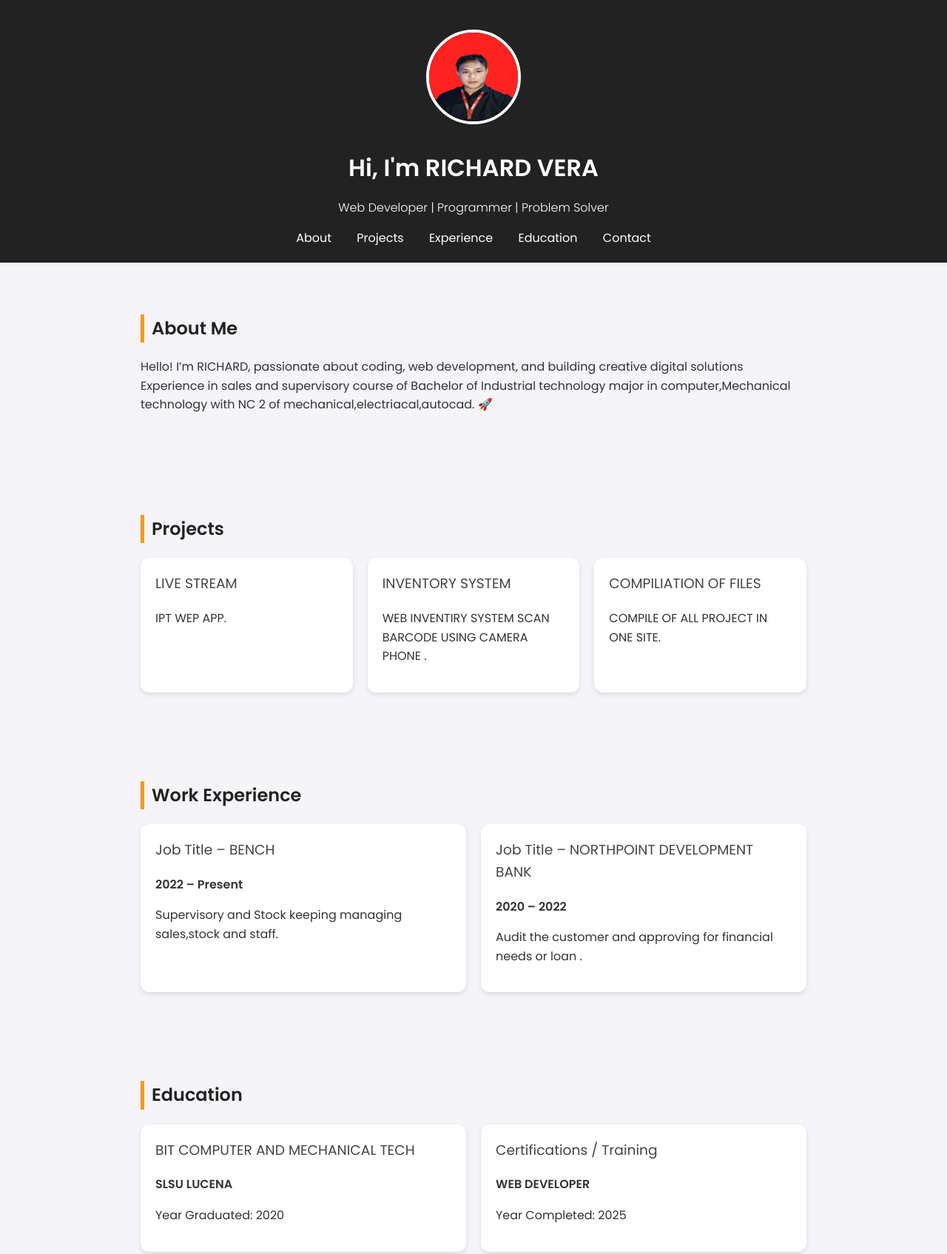
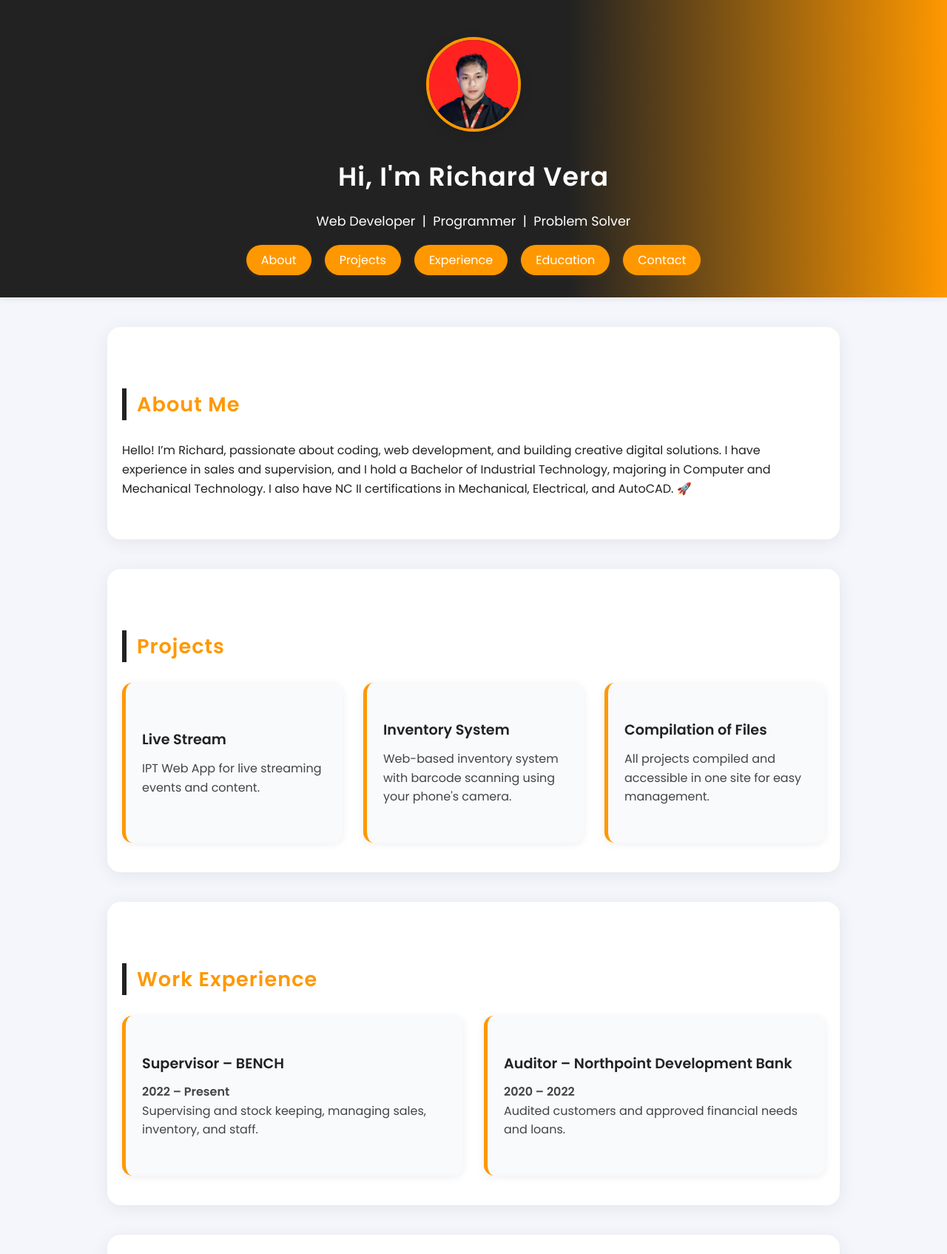
Before and after one commit to chad1991/FORTPOLIO, a plain HTML site: page index.html in a window 1280 px wide. Shown: the top 1695 px of the page at 74% size. Drawn offline with Linux system fonts and the light colour scheme.

Commit message:
Update index.html

```diff
--- a/index.html
+++ b/index.html
@@ -3,132 +3,227 @@
 <head>
   <meta charset="UTF-8" />
   <meta name="viewport" content="width=device-width, initial-scale=1" />
-  <title>My Portfolio</title>
+  <title>Richard Vera | Portfolio</title>
   <!-- Google Fonts -->
   <link href="https://fonts.googleapis.com/css2?family=Poppins:wght@300;400;600&display=swap" rel="stylesheet">
   <style>
+    html {
+      scroll-behavior: smooth;
+    }
     body {
       font-family: 'Poppins', sans-serif;
       margin: 0;
-      background: #f4f4f9;
-      color: #333;
+      background: #f4f6fb;
+      color: #222;
       line-height: 1.6;
     }
     header {
-      background: #222;
+      background: linear-gradient(90deg, #222 60%, #ff9800 100%);
       color: white;
-      padding: 40px 20px 20px;
+      padding: 50px 20px 30px;
       text-align: center;
       position: sticky;
       top: 0;
       z-index: 1000;
+      box-shadow: 0 2px 8px rgba(0,0,0,0.08);
     }
     header img {
       width: 120px;
       height: 120px;
       border-radius: 50%;
-      border: 4px solid white;
+      border: 4px solid #ff9800;
       margin-bottom: 15px;
+      object-fit: cover;
+      box-shadow: 0 4px 16px rgba(0,0,0,0.12);
     }
     header h1 {
       margin: 10px 0 5px;
-      font-weight: 600;
+      font-weight: 700;
+      letter-spacing: 1px;
+      font-size: 2.2rem;
     }
     header p {
-      font-weight: 300;
+      font-weight: 400;
+      font-size: 1.1rem;
+      margin-bottom: 0;
     }
     nav {
-      margin-top: 15px;
+      margin-top: 18px;
+      display: flex;
+      justify-content: center;
+      gap: 18px;
+      flex-wrap: wrap;
+      transition: all 0.3s;
     }
     nav a {
       color: white;
-      margin: 0 15px;
+      background: #ff9800;
+      padding: 8px 20px;
+      border-radius: 25px;
       text-decoration: none;
       font-weight: 500;
-      transition: color 0.3s;
+      font-size: 1rem;
+      transition: background 0.3s, color 0.3s, box-shadow 0.3s;
+      box-shadow: 0 2px 8px rgba(255,152,0,0.08);
+      border: none;
+      outline: none;
       display: inline-block;
     }
-    nav a:hover {
+    nav a:hover, nav a:focus {
+      background: #fff;
       color: #ff9800;
+      box-shadow: 0 4px 16px rgba(255,152,0,0.18);
     }
     /* Hamburger button */
     .menu-toggle {
       display: none;
-      font-size: 28px;
+      font-size: 32px;
       cursor: pointer;
       position: absolute;
-      top: 20px;
-      right: 20px;
+      top: 28px;
+      right: 28px;
+      z-index: 1100;
+      background: none;
+      border: none;
+      color: #ff9800;
+      transition: color 0.3s;
+    }
+    .menu-toggle:focus {
+      outline: 2px solid #ff9800;
     }
     /* Sections */
     section {
-      padding: 50px 20px;
-      max-width: 900px;
-      margin: auto;
+      padding: 60px 20px 40px;
+      max-width: 950px;
+      margin: 0 auto 30px auto;
+      background: #fff;
+      border-radius: 18px;
+      box-shadow: 0 4px 24px rgba(0,0,0,0.07);
+      margin-top: 40px;
     }
     h2 {
-      margin-bottom: 20px;
-      font-weight: 600;
-      color: #222;
-      border-left: 5px solid #ff9800;
-      padding-left: 10px;
+      margin-bottom: 28px;
+      font-weight: 700;
+      color: #ff9800;
+      border-left: 6px solid #222;
+      padding-left: 14px;
+      font-size: 1.7rem;
+      letter-spacing: 1px;
     }
     .grid {
       display: grid;
-      grid-template-columns: repeat(auto-fit, minmax(250px, 1fr));
-      gap: 20px;
+      grid-template-columns: repeat(auto-fit, minmax(260px, 1fr));
+      gap: 28px;
     }
     .card {
-      background: white;
-      padding: 20px;
-      border-radius: 12px;
-      box-shadow: 0 3px 6px rgba(0,0,0,0.1);
-      transition: transform 0.2s;
+      background: #f9fafc;
+      padding: 28px 22px;
+      border-radius: 14px;
+      box-shadow: 0 2px 12px rgba(34,34,34,0.07);
+      transition: transform 0.18s, box-shadow 0.18s;
+      border-left: 5px solid #ff9800;
+      min-height: 160px;
+      display: flex;
+      flex-direction: column;
+      justify-content: center;
     }
     .card:hover {
-      transform: translateY(-5px);
+      transform: translateY(-7px) scale(1.03);
+      box-shadow: 0 8px 32px rgba(255,152,0,0.13);
     }
     .card h3 {
       margin-top: 0;
-      font-weight: 500;
+      font-weight: 600;
+      color: #222;
+      font-size: 1.2rem;
+      margin-bottom: 10px;
+    }
+    .card p {
+      margin: 0;
       color: #444;
+      font-size: 1rem;
     }
     footer {
       background: #222;
       color: white;
       text-align: center;
-      padding: 20px;
-      margin-top: 30px;
+      padding: 22px;
+      margin-top: 40px;
       font-weight: 300;
+      font-size: 1rem;
+      letter-spacing: 1px;
     }
     a {
       color: #ff9800;
+      text-decoration: underline;
+      transition: color 0.2s;
+    }
+    a:hover, a:focus {
+      color: #222;
     }
     /* Mobile menu */
+    @media (max-width: 900px) {
+      section {
+        margin-top: 24px;
+        padding: 40px 8px 28px;
+      }
+      .grid {
+        gap: 18px;
+      }
+    }
     @media (max-width: 768px) {
       nav {
         display: none;
         flex-direction: column;
+        align-items: center;
+        gap: 0;
         margin-top: 20px;
-      }
-      nav a {
-        margin: 10px 0;
+        background: #222;
+        border-radius: 0 0 18px 18px;
+        box-shadow: 0 4px 16px rgba(0,0,0,0.08);
+        position: absolute;
+        left: 0;
+        right: 0;
+        top: 100px;
+        z-index: 1050;
+        padding-bottom: 18px;
       }
       nav.active {
         display: flex;
       }
+      nav a {
+        margin: 10px 0;
+        width: 80%;
+        text-align: center;
+      }
       .menu-toggle {
         display: block;
+      }
+      header {
+        padding-bottom: 30px;
+      }
+    }
+    @media (max-width: 500px) {
+      header img {
+        width: 90px;
+        height: 90px;
+      }
+      h2 {
+        font-size: 1.2rem;
+        padding-left: 8px;
+      }
+      .card {
+        padding: 18px 10px;
       }
     }
   </style>
 </head>
 <body>
   <header>
-    <span class="menu-toggle" onclick="toggleMenu()">☰</span>
-    <img src="profile.jpg" alt="Profile Picture">
-    <h1>Hi, I'm RICHARD VERA</h1>
-    <p>Web Developer | Programmer | Problem Solver</p>
+    <button class="menu-toggle" onclick="toggleMenu()" aria-label="Open navigation menu" aria-expanded="false">☰</button>
+    <img src="profile.jpg" alt="Richard Vera's Profile Picture">
+    <h1>Hi, I'm Richard Vera</h1>
+    <p>Web Developer &nbsp;|&nbsp; Programmer &nbsp;|&nbsp; Problem Solver</p>
     <nav id="navbar">
       <a href="#about" onclick="closeMenu()">About</a>
       <a href="#projects" onclick="closeMenu()">Projects</a>
@@ -140,23 +235,27 @@
 
   <section id="about">
     <h2>About Me</h2>
-    <p>Hello! I’m RICHARD, passionate about coding, web development, and building creative digital solutions Experience in sales and supervisory course of Bachelor of Industrial technology major in computer,Mechanical technology with NC 2 of mechanical,electriacal,autocad. 🚀</p>
+    <p>
+      Hello! I’m Richard, passionate about coding, web development, and building creative digital solutions.
+      I have experience in sales and supervision, and I hold a Bachelor of Industrial Technology, majoring in Computer and Mechanical Technology.
+      I also have NC II certifications in Mechanical, Electrical, and AutoCAD. 🚀
+    </p>
   </section>
 
   <section id="projects">
     <h2>Projects</h2>
     <div class="grid">
       <div class="card">
-        <h3>LIVE STREAM</h3>
-        <p>IPT WEP APP.</p>
+        <h3>Live Stream</h3>
+        <p>IPT Web App for live streaming events and content.</p>
       </div>
       <div class="card">
-        <h3>INVENTORY SYSTEM</h3>
-        <p>WEB INVENTIRY SYSTEM SCAN BARCODE USING CAMERA PHONE .</p>
+        <h3>Inventory System</h3>
+        <p>Web-based inventory system with barcode scanning using your phone's camera.</p>
       </div>
       <div class="card">
-        <h3>COMPILIATION OF FILES </h3>
-        <p>COMPILE OF ALL PROJECT IN ONE SITE.</p>
+        <h3>Compilation of Files</h3>
+        <p>All projects compiled and accessible in one site for easy management.</p>
       </div>
     </div>
   </section>
@@ -165,14 +264,14 @@
     <h2>Work Experience</h2>
     <div class="grid">
       <div class="card">
-        <h3>Job Title – BENCH</h3>
+        <h3>Supervisor – BENCH</h3>
         <p><strong>2022 – Present</strong></p>
-        <p>Supervisory and Stock keeping managing sales,stock and staff.</p>
+        <p>Supervising and stock keeping, managing sales, inventory, and staff.</p>
       </div>
       <div class="card">
-        <h3>Job Title – NORTHPOINT DEVELOPMENT BANK</h3>
+        <h3>Auditor – Northpoint Development Bank</h3>
         <p><strong>2020 – 2022</strong></p>
-        <p>Audit the customer and approving for financial needs or loan .</p>
+        <p>Audited customers and approved financial needs and loans.</p>
       </div>
     </div>
   </section>
@@ -181,13 +280,13 @@
     <h2>Education</h2>
     <div class="grid">
       <div class="card">
-        <h3>BIT COMPUTER AND MECHANICAL TECH</h3>
-        <p><strong>SLSU LUCENA</strong></p>
+        <h3>BIT Computer and Mechanical Technology</h3>
+        <p><strong>SLSU Lucena</strong></p>
         <p>Year Graduated: 2020</p>
       </div>
       <div class="card">
-        <h3>Certifications / Training</h3>
-        <p><strong>WEB DEVELOPER</strong></p>
+        <h3>Certifications & Training</h3>
+        <p><strong>Web Developer</strong></p>
         <p>Year Completed: 2025</p>
       </div>
     </div>
@@ -196,19 +295,26 @@
   <section id="contact">
     <h2>Contact</h2>
     <p>Email: <a href="mailto:vera.richard1991@gmail.com">vera.richard1991@gmail.com</a></p>
-    <p>RESUME / CV: <a href="https://drive.google.com/file/d/1mfGB1dsAKuoMrO5l4vfbyCNJO23FsDab/view?usp=drivesdk">download here</a></p>
+    <p>Resume / CV: <a href="https://drive.google.com/file/d/1mfGB1dsAKuoMrO5l4vfbyCNJO23FsDab/view?usp=drivesdk" target="_blank" rel="noopener">Download here</a></p>
   </section>
 
   <footer>
-    <p>© 2025 RICHARD VERA. All rights reserved.</p>
+    <p>© 2025 Richard Vera. All rights reserved.</p>
   </footer>
 
   <script>
     function toggleMenu() {
-      document.getElementById("navbar").classList.toggle("active");
+      const nav = document.getElementById("navbar");
+      nav.classList.toggle("active");
+      // Update aria-expanded for accessibility
+      const btn = document.querySelector('.menu-toggle');
+      btn.setAttribute('aria-expanded', nav.classList.contains('active'));
     }
     function closeMenu() {
-      document.getElementById("navbar").classList.remove("active");
+      const nav = document.getElementById("navbar");
+      nav.classList.remove("active");
+      const btn = document.querySelector('.menu-toggle');
+      btn.setAttribute('aria-expanded', 'false');
     }
   </script>
 </body>
```
